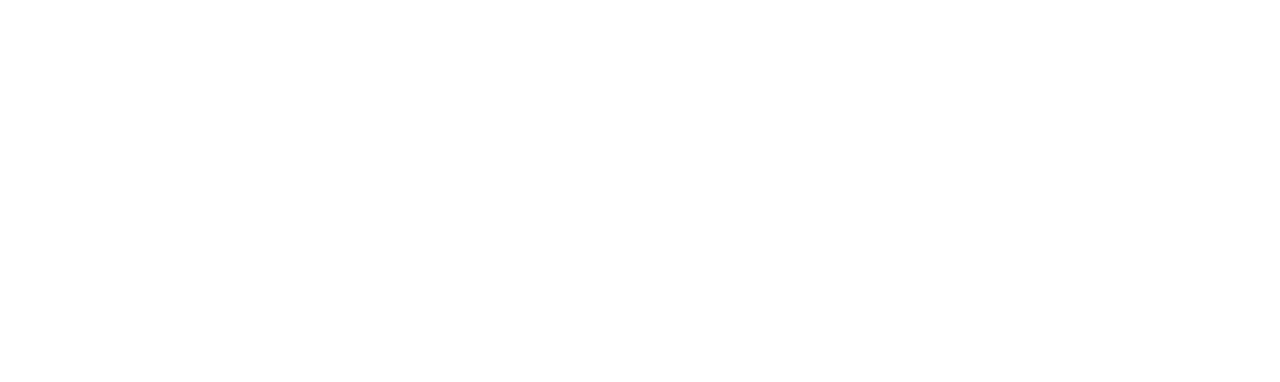
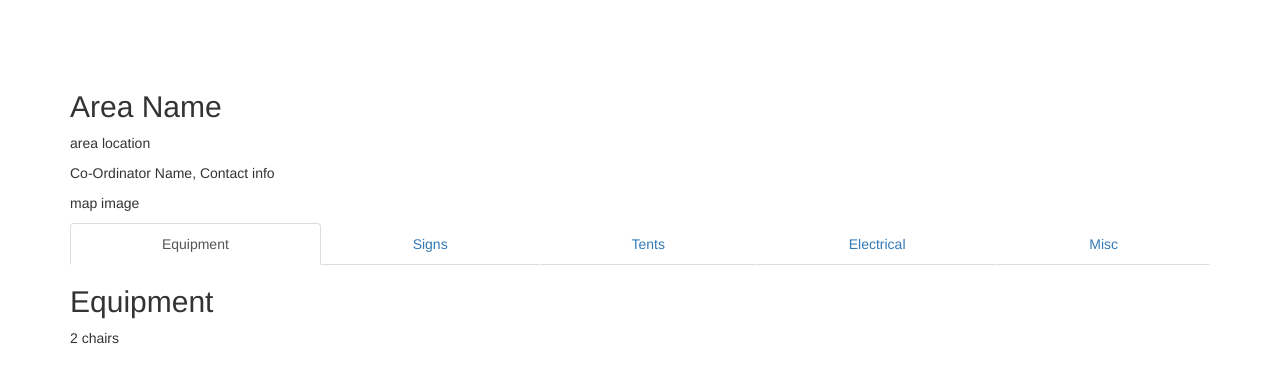
Before and after one commit to mwalrath/IF2017, a plain HTML site: page index.html in a window 1280 px wide. Drawn offline with nearby package versions, Linux system fonts and the light colour scheme.

Commit message:
layout work

```diff
--- a/index.html
+++ b/index.html
@@ -9,25 +9,63 @@
 </head>
 <body>
 	<header>
+		<nav class="navbar" role="navigation">
 
+		</nav>
 	</header>
-	<div class="main">
+	<div class="container">
+		<div class="row">
+			<div id="area" class="container">
+				<h2 id="areaName">
+					Area Name
+				</h2>
+				<p>area location</p>
+				<p>Co-Ordinator Name, Contact info</p>
 
+			</div>
+			<div id="map" class="container">
+				<p>map image</p>
+			</div>
+		</div>
+		<div class="row">
+			<div id="info" class="container">
+				<ul class="nav nav-tabs nav-justified" role="tablist">
+					<li role="presentation" class="active"><a href="#equip" aria-control="equip" role="tab" data-togle="tab">Equipment</a></li>
+					<li role="presentation"><a href="#signs" aria-control="signs" role="tab" data-togle="tab">Signs</a></li>
+					<li role="presentation"><a href="#tents" aria-control="tents" role="tab" data-togle="tab">Tents</a></li>
+					<li role="presentation"><a href="#elec" aria-control="elec" role="tab" data-togle="tab">Electrical</a></li>
+					<li role="presentation"><a href="#misc" aria-control="misc" role="tab" data-togle="tab">Misc</a></li>
+				</ul>
+				<div class="tab-content">
+					<div role="tabpanel" class="tab-pane active" id="equip">
+						<h2>Equipment</h2>
+						<well>2 chairs</well>
+					</div>
+					<div role="tabpanel" class="tab-pane" id="signs">
+						<h2>Signs</h2>
+						<well>welcome sign</well>
+					</div>
+					<div role="tabpanel" class="tab-pane" id="tents">
+						<h2>Tents</h2>
+						<well>big tent</well>
+					</div>
+					<div role="tabpanel" class="tab-pane" id="elec">
+						<h2>Electrical</h2>
+						<well>extension cord</well>
+					</div>
+					<div role="tabpanel" class="tab-pane" id="misc">
+						<h2>Misc</h2>
+						<well></well>
+					</div>
+				</div>
+			</div>
+
+		</div>
 	</div>
-	<footer>
+	<footer class="container">
 
 	</footer>
-	<script
-	  src="https://code.jquery.com/jquery-3.1.1.min.js"
-	  integrity="sha256-hVVnYaiADRTO2PzUGmuLJr8BLUSjGIZsDYGmIJLv2b8="
-	  crossorigin="anonymous">
-
-	</script>
-	<!-- Latest compiled and minified JavaScript -->
-	<script src="https://maxcdn.bootstrapcdn.com/bootstrap/3.3.7/js/bootstrap.min.js"
- 		integrity="sha384-Tc5IQib027qvyjSMfHjOMaLkfuWVxZxUPnCJA7l2mCWNIpG9mGCD8wGNIcPD7Txa"
- 		crossorigin="anonymous">
-
- 	</script>
+	<script src="https://ajax.googleapis.com/ajax/libs/jquery/1.12.4/jquery.min.js"></script>
+<script src="https://maxcdn.bootstrapcdn.com/bootstrap/3.3.7/js/bootstrap.min.js" integrity="sha384-Tc5IQib027qvyjSMfHjOMaLkfuWVxZxUPnCJA7l2mCWNIpG9mGCD8wGNIcPD7Txa" crossorigin="anonymous"></script>
 </body>
 </html>
```
